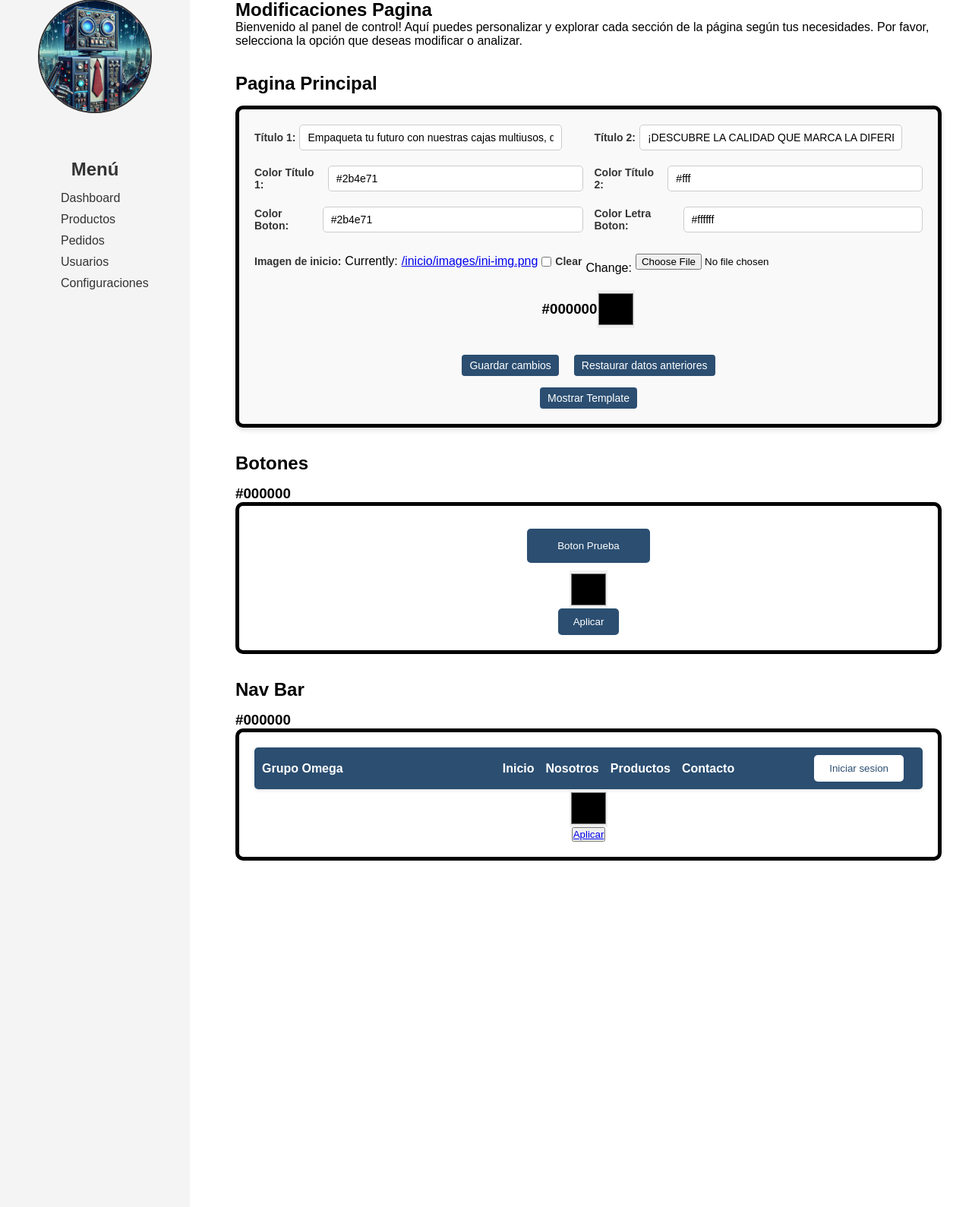
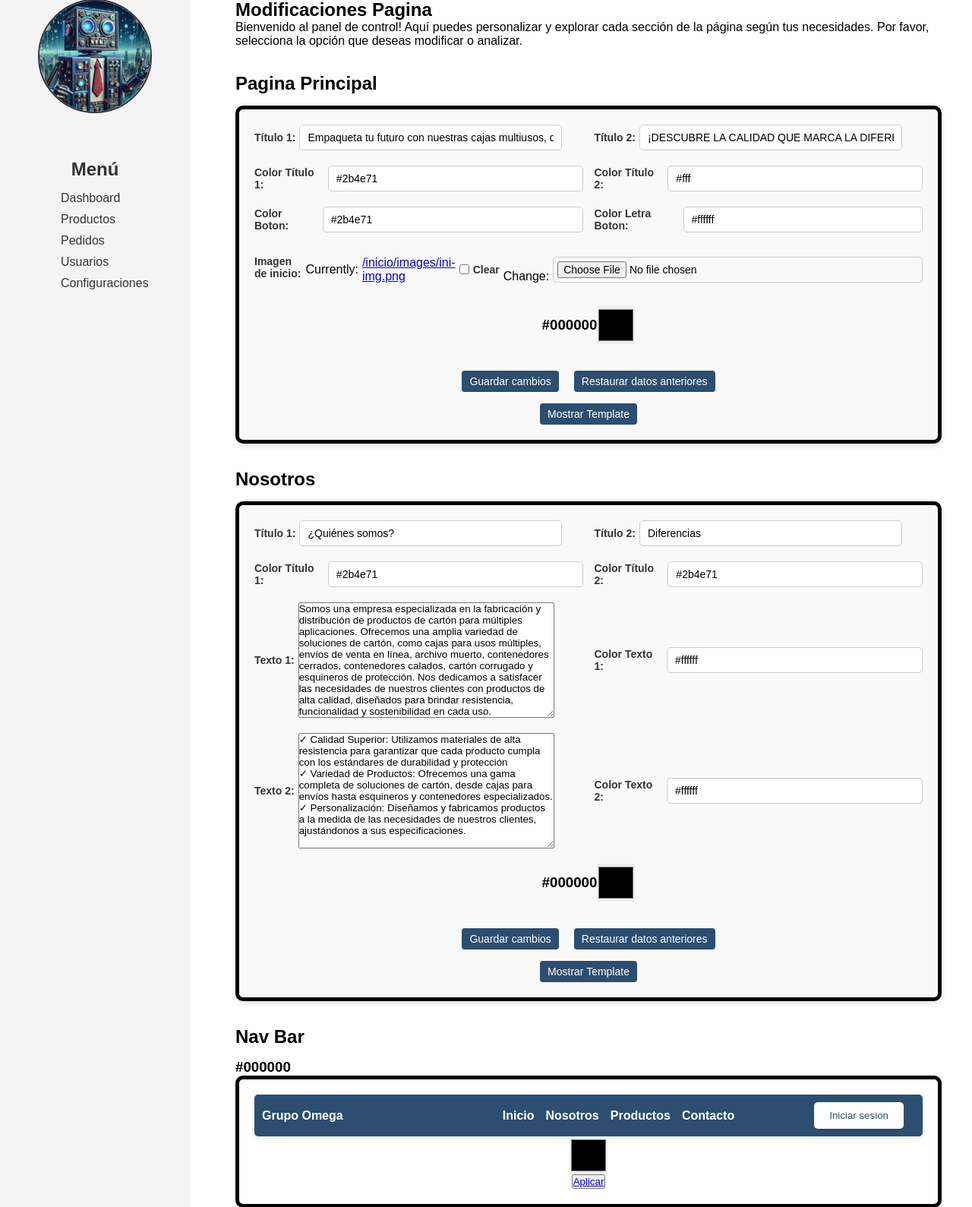
Before and after one commit to EusaHack/GrupoOmega, a Django app: page /login/modificaciones/ in a window 1280 px wide. Shown: the part 101-1690 px from the top of the page at 76% size. Run offline with Django 4.2, Linux system fonts and the light colour scheme; a user stored in the database is signed in; data comes from the database, SQL or seed files in the repository; both versions use the stored data as it was after the commit; some web fonts are replaced.

Commit message:
[UPDATE] se agerga pagina de nosotros

```diff
--- a/cuenta/admin.py
+++ b/cuenta/admin.py
@@ -11,3 +11,4 @@ admin.site.register(CustomUser)
 admin.site.register(Producto)
 admin.site.register(Pedido, PedidoAdmin)
 admin.site.register(Pagina)
+admin.site.register(PaginaNosotros)
--- a/cuenta/forms.py
+++ b/cuenta/forms.py
@@ -23,3 +23,9 @@ class PaginaForm(forms.ModelForm):
     class Meta:
         model = Pagina
         fields = ['titulo', 'titulo_dos','color_letra_titulo','color_letra_titulo_dos','color_boton','color_letra_boton','imagen_inicio']
+
+
+class PaginaFormNosotros(forms.ModelForm):
+    class Meta:
+        model = PaginaNosotros
+        fields = ['titulo', 'titulo_dos','color_letra_titulo','color_letra_titulo_dos','txt_uno','txt_dos','color_txt_uno','color_txt_dos']
--- a/cuenta/models.py
+++ b/cuenta/models.py
@@ -86,3 +86,17 @@ class Pagina(models.Model):
 
     def __str__(self):
         return 'index'
+
+
+class PaginaNosotros(models.Model):
+    titulo = models.CharField(max_length=100, default="¿Quiénes somos?")
+    titulo_dos = models.CharField(max_length=500, default="Diferencias")
+    color_letra_titulo = models.CharField(max_length=8, default="#2b4e71")
+    color_letra_titulo_dos = models.CharField(max_length=8, default="#ffffff")
+    txt_uno = models.TextField(default="")
+    txt_dos = models.TextField(default="")
+    color_txt_uno = models.CharField(max_length=8, default="#2b4e71")
+    color_txt_dos = models.CharField(max_length=8, default="#ffffff")
+
+    def __str__(self):
+        return 'Nosotros'
--- a/cuenta/static/cuenta/css/styleDash.css
+++ b/cuenta/static/cuenta/css/styleDash.css
@@ -318,6 +318,26 @@ h1 {
     text-decoration: none;
 }
 
+.form-img {
+    margin: 10px 0;
+}
+
+.form-label {
+    font-weight: bold;
+    font-size: 16px;
+    color: #333;
+    margin-bottom: 5px;
+    display: block;
+}
+
+input[type="file"] {
+    padding: 5px;
+    border: 1px solid #ccc;
+    border-radius: 4px;
+    font-size: 14px;
+    width: 100%; /* Ajusta el ancho al contenedor */
+    box-sizing: border-box; /* Incluye padding y border en el ancho */
+}
 
 .cont-int1 .color-button2{
     background-color: #2b4e71;
--- a/cuenta/templates/cuenta/admin-m.html
+++ b/cuenta/templates/cuenta/admin-m.html
@@ -29,6 +29,7 @@
         <div class="cont-int">
             <form method="POST" enctype="multipart/form-data">
                 {% csrf_token %}
+                <input type="hidden" name="form_name" value="form_principal">
                 <div class="row">
                     <div>
                         <label for="id_titulo">Título 1:</label>
@@ -60,8 +61,8 @@
                     </div>
                 </div>
                 <div class="row">
-                    <div>
-                        <label for="id_imagen_inicio">Imagen de inicio:</label>
+                    <div class="form-img">
+                        <label for="id_imagen_inicio" class="form-label" >Imagen de inicio:</label>
                         {{ form.imagen_inicio }}
                     </div>
                 </div>
@@ -87,15 +88,69 @@
         </div>
 
         <br>
-        <h1>Botones</h1>
-        <h3 id="hex1">#000000</h3>
-        <div class="cont-int1">
-            <button class="color-button1"><a href="#">Boton Prueba</a></button>
-            <div class="btns">
-                <input type="color" class="color-picker">
+        <h1>Nosotros</h1>
+        <div class="cont-int">
+            <form method="POST">
+                {% csrf_token %}
+                <input type="hidden" name="form_name" value="form_nosotros">
+                <div class="row">
+                    <div>
+                        <label for="id_titulo">Título 1:</label>
+                        {{ form_nosotros.titulo }}
+                    </div>
+                    <div>
+                        <label for="id_titulo_dos">Título 2:</label>
+                        {{ form_nosotros.titulo_dos }}
+                    </div>
+                </div>
+                <div class="row">
+                    <div>
+                        <label for="color_letra_titulo">Color Título 1:</label>
+                        {{ form_nosotros.color_letra_titulo }}
+                    </div>
+                    <div>
+                        <label for="color_letra_titulo_dos">Color Título 2:</label>
+                        {{ form_nosotros.color_letra_titulo_dos }}
+                    </div>
+                </div>
+                <div class="row">
+                    <div>
+                        <label for="txt_uno">Texto 1:</label>
+                        {{ form_nosotros.txt_uno }}
+                    </div>
+                    <div>
+                        <label for="color_txt_uno">Color Texto 1:</label>
+                        {{ form_nosotros.color_txt_uno }}
+                    </div>
+                </div>
+                <div class="row">
+                    <div>
+                        <label for="txt_dos">Texto 2:</label>
+                        {{ form_nosotros.txt_dos }}
+                    </div>
+                    <div>
+                        <label for="color_txt_dos">Color Texto 2:</label>
+                        {{ form_nosotros.color_txt_dos }}
+                    </div>
+                </div>
+                <div class="row-color">
+                    <h3 id="hex">#000000</h3>
+                    <div class="btns">
+                        <input type="color" class="color-picker">
+                    </div>
+                </div>
+                <div class="button-container">
+                    <button type="submit" name="action" value="save" class="button-send">Guardar cambios</button>
+                    <button type="submit" name="action" value="restore" class="button-send">Restaurar datos anteriores</button>
+                </div>
+            </form>
+            <div class="button-container">
+                <button id="showIframeBtn" class="button-send" onclick="showIframe()">Mostrar Template</button>
+                <button id="hideIframeBtn" class="button-send" style="display: none;" onclick="hideIframe()">Cerrar</button>
             </div>
-            <button class="color-button2"><a href="#">Aplicar</a></button>
         </div>
+
+
         <br>
         <h1>Nav Bar</h1>
         <h3 id="hex2">#000000</h3>
--- a/cuenta/views.py
+++ b/cuenta/views.py
@@ -129,13 +129,15 @@ class DashBoardView(LoginRequiredMixin,TemplateView):
 
         return context
 
-class ModifView(LoginRequiredMixin,TemplateView):
+'''class ModifView(LoginRequiredMixin,TemplateView):
     template_name = 'cuenta/admin-m.html'
 
     def get_context_data(self, **kwargs):
         context = super().get_context_data(**kwargs)
         pagina = Pagina.objects.first()
+        pagina_nosotros = PaginaNosotros.objects.first()
         context['form'] = PaginaForm(instance=pagina)
+        context['form_nosotros'] = PaginaFormNosotros(instance=pagina_nosotros)
         return context
 
     def post(self, request, *args, **kwargs):
@@ -178,8 +180,90 @@ class ModifView(LoginRequiredMixin,TemplateView):
                 return redirect('modificaciones')  # Redirigir al mismo lugar
 
             # Si el formulario no es válido, mostrar errores
-            return render(request, self.template_name, {'form': form})
+            return render(request, self.template_name, {'form': form})'''
 
+
+class ModifView(LoginRequiredMixin, TemplateView):
+    template_name = 'cuenta/admin-m.html'
+
+    def get_context_data(self, **kwargs):
+        context = super().get_context_data(**kwargs)
+        pagina = Pagina.objects.first()
+        pagina_nosotros = PaginaNosotros.objects.first()
+        context['form'] = PaginaForm(instance=pagina)
+        context['form_nosotros'] = PaginaFormNosotros(instance=pagina_nosotros)
+        return context
+
+    def post(self, request, *args, **kwargs):
+        form_name = request.POST.get('form_name')
+        action = request.POST.get('action', 'save')
+
+        if form_name == 'form_principal':
+            # Procesar el formulario principal
+            pagina = Pagina.objects.first()
+            if action == 'restore':
+                backup_data = request.session.get('backup_data_principal', {})
+                if backup_data:
+                    for field, value in backup_data.items():
+                        if field == 'imagen_inicio':
+                            value = value.replace("/media", "")
+                        setattr(pagina, field, value)
+                    pagina.save()
+                    messages.success(request, "Datos del formulario principal restaurados correctamente")
+                else:
+                    messages.error(request, "No hay datos anteriores para restaurar en el formulario principal")
+                return redirect('modificaciones')
+
+            elif action == 'save':
+                request.session['backup_data_principal'] = {
+                    'titulo': pagina.titulo,
+                    'titulo_dos': pagina.titulo_dos,
+                    'color_letra_titulo': pagina.color_letra_titulo,
+                    'color_letra_titulo_dos': pagina.color_letra_titulo_dos,
+                    'color_boton': pagina.color_boton,
+                    'color_letra_boton': pagina.color_letra_boton,
+                    'imagen_inicio': pagina.imagen_inicio.url if pagina.imagen_inicio else None
+                }
+                form = PaginaForm(request.POST, request.FILES, instance=pagina)
+                if form.is_valid():
+                    form.save()
+                    messages.success(request, "Datos del formulario principal actualizados correctamente")
+                return redirect('modificaciones')
+
+        elif form_name == 'form_nosotros':
+            # Procesar el formulario de "Nosotros"
+            pagina_nosotros = PaginaNosotros.objects.first()
+            if action == 'restore':
+                backup_data = request.session.get('backup_data_nosotros', {})
+                if backup_data:
+                    for field, value in backup_data.items():
+                        setattr(pagina_nosotros, field, value)
+                    pagina_nosotros.save()
+                    messages.success(request, "Datos del formulario 'Nosotros' restaurados correctamente")
+                else:
+                    messages.error(request, "No hay datos anteriores para restaurar en el formulario 'Nosotros'")
+                return redirect('modificaciones')
+
+            elif action == 'save':
+                request.session['backup_data_nosotros'] = {
+                    'titulo': pagina_nosotros.titulo,
+                    'titulo_dos': pagina_nosotros.titulo_dos,
+                    'color_letra_titulo': pagina_nosotros.color_letra_titulo,
+                    'color_letra_titulo_dos': pagina_nosotros.color_letra_titulo_dos,
+                    'txt_uno': pagina_nosotros.txt_uno,
+                    'txt_dos': pagina_nosotros.txt_dos,
+                    'color_txt_uno': pagina_nosotros.color_txt_uno,
+                    'color_txt_dos': pagina_nosotros.color_txt_dos,
+                }
+                form_nosotros = PaginaFormNosotros(request.POST, instance=pagina_nosotros)
+                if form_nosotros.is_valid():
+                    form_nosotros.save()
+                    messages.success(request, "Datos del formulario 'Nosotros' actualizados correctamente")
+                return redirect('modificaciones')
+
+        # Si no se identifica el formulario, redirigir
+        messages.error(request, "Formulario no identificado")
+        return redirect('modificaciones')
 
 class ProductosView(LoginRequiredMixin,TemplateView):
     template_name = 'cuenta/admin-p.html'
--- a/inicio/static/inicio/css/style.css
+++ b/inicio/static/inicio/css/style.css
@@ -349,7 +349,6 @@
 
 .zona-2 .txt-about-us h2{
     padding: 5px;
-    color: #2b4e71;
     font-size: 28px;
 }
 
--- a/inicio/urls.py
+++ b/inicio/urls.py
@@ -7,7 +7,7 @@ from django.conf.urls.static import static
 
 urlpatterns = [
     path('', index.as_view(), name="inicio"),
-    path('nosotros/', views.nosotros, name="nosotros"),
+    path('nosotros/', nosotros.as_view(), name="nosotros"),
     path('productos/', productos.as_view(), name="productos"),
     path('contacto/', contacto.as_view(), name="contacto"),
 ] + static(settings.MEDIA_URL, document_root=settings.MEDIA_ROOT)
--- a/inicio/views.py
+++ b/inicio/views.py
@@ -2,7 +2,7 @@ from django.shortcuts import render
 from django.views.generic import TemplateView
 from . import functions
 from django.contrib import messages
-from cuenta.models import Pagina
+from cuenta.models import *
 
 
 class index(TemplateView):
@@ -27,8 +27,13 @@ class index(TemplateView):
         functions.enviar_correo(producto,cantidad,ciudad,nombre,correo,telefono,empresa,mensaje)
         return render(request, self.template_name)
 
-def nosotros(request):
-    return render(request, "inicio/nosotros.html")
+class nosotros(TemplateView):
+    template_name = "inicio/nosotros.html"
+    def get_context_data(self, **kwargs):
+        context = super().get_context_data(**kwargs)
+        pagina = PaginaNosotros.objects.first()
+        context['pagina'] = pagina
+        return context
 
 class productos(TemplateView):
     template_name = "inicio/productos.html"
```
Also changed, not shown: inicio/templates/inicio/nosotros.html (+5 -15 lines), cuenta/migrations/0019_paginanosotros.py (added), cuenta/migrations/0020_paginanosotros_color_txt_dos_and_more.py (added), db.sqlite3.
